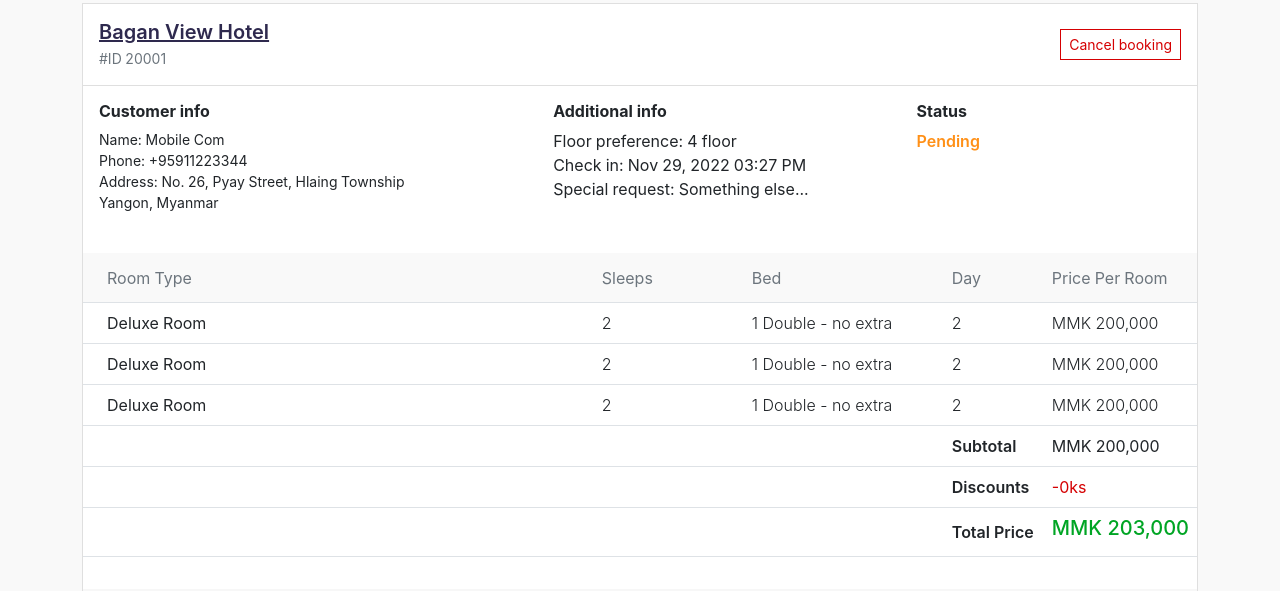
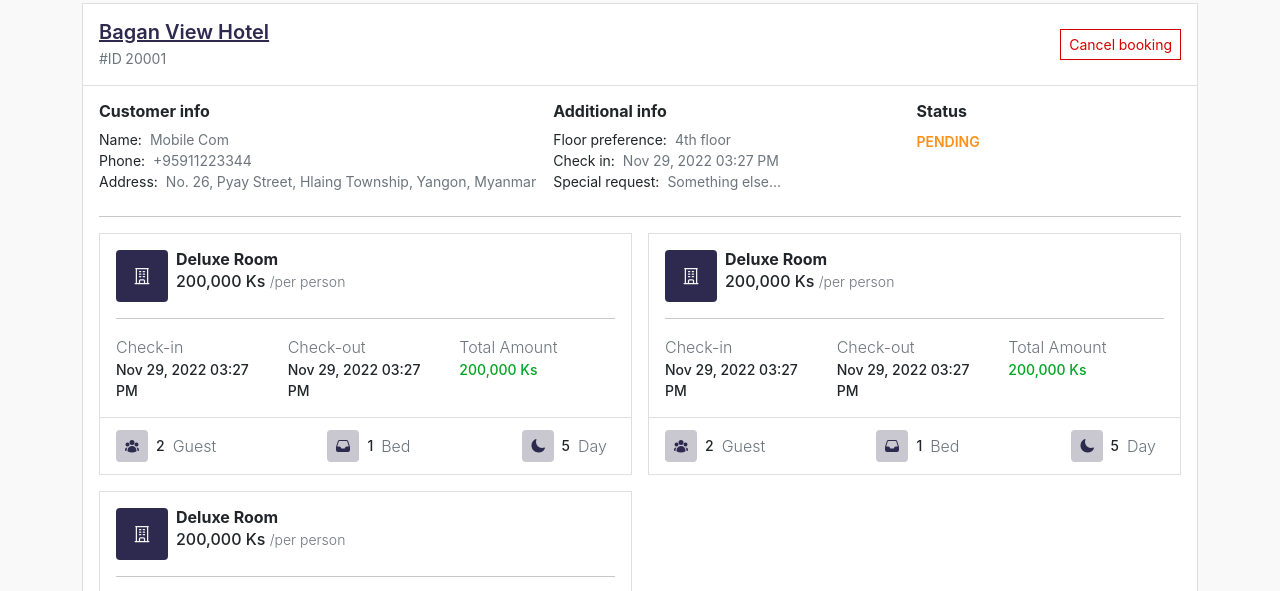
Before and after one commit to phyohtetarkar/hotel-booking-frontend, a Next.js app: page /profile/booking/1 in a window 1280 px wide. Shown: the part 209-800 px from the top of the page. Built offline with nearby package versions, Linux system fonts and the light colour scheme; a web font is replaced by a local one.

Commit message:
Update Booking UI

```diff
--- a/src/pages/profile/booking/[bookingId]/index.tsx
+++ b/src/pages/profile/booking/[bookingId]/index.tsx
@@ -1,12 +1,108 @@
+import { BuildingOfficeIcon } from "@heroicons/react/24/outline";
+import { InboxIcon, MoonIcon, UserGroupIcon } from "@heroicons/react/24/solid";
+import Image from "next/image";
 import Link from "next/link";
 import { formatTimestamp } from "../../../../common/utils";
+
+function BookingCard() {
+  return (
+    <div className="card">
+      <div className="card-body p-3">
+        <div className="hstack align-items-start mb-2">
+          <div className="position-relative flex-shrink-0 p-3 bg-primary border-0 rounded">
+            <BuildingOfficeIcon width={20} className={"text-light"} />
+          </div>
+          <div className="ms-2">
+            <h6 className="flex-grow-1 fw-bold pe-2 mb-0">Deluxe Room</h6>
+            <text className="fw-medium">
+              200,000&nbsp;Ks{" "}
+              <small className="fw-light text-muted">/per person</small>
+            </text>
+          </div>
+        </div>
+        <hr className="dark-gray" />
+        <div className="row g-3">
+          <div className="col-sm-6 col-md-4">
+            <div className="vstack">
+              <span className="text-muted fw-light">Check-in</span>
+              <small className="mb-0 fw-medium">
+                {formatTimestamp(Date.now(), true)}
+              </small>
+            </div>
+          </div>{" "}
+          <div className="col-sm-6 col-md-4">
+            <div className="vstack">
+              <span className="text-muted fw-light">Check-out</span>
+              <small className="mb-0 fw-medium">
+                {formatTimestamp(Date.now(), true)}
+              </small>
+            </div>
+          </div>
+          <div className="col-md-4">
+            <div className="vstack">
+              <span className="text-muted fw-light">Total Amount</span>
+              <small className="mb-0 fw-medium text-success">
+                200,000&nbsp;Ks
+              </small>
+            </div>
+          </div>
+        </div>
+        {/* <div className="hstack p-3 bg-light bg-opacity-50  overflow-hidden">
+          <div className="vstack">
+            <text className="text-muted fw-light">Subtotal</text>
+            <small className="fw-medium">200,000&nbsp;Ks</small>
+          </div>
+          <div className="vstack">
+            <text className="text-muted fw-light">Discounts</text>
+            <small className="text-danger fw-medium">-0&nbsp;Ks</small>
+          </div>
+          <div className="vstack">
+            <text className="text-muted fw-light">Total Price</text>
+            <small className="text-success fw-medium text-truncate">
+              200,000&nbsp;Ks
+            </small>
+          </div>
+        </div> */}
+      </div>
+      <div className="card-footer bg-white">
+        <div className="hstack g-2 me-2 justify-content-between overflow-hidden py-1">
+          <div className="hstack gap-2">
+            <div className="bg-primary-dark rounded p-2 bg-opacity-25">
+              <UserGroupIcon width={16} className="text-primary" />
+            </div>
+            <small className="fw-medium">2</small>
+            <text className="text-muted fw-light">Guest</text>
+          </div>
+          <div className="hstack gap-2">
+            <div className="bg-primary-dark rounded p-2 bg-opacity-25">
+              <InboxIcon width={16} className="text-primary" />
+            </div>
+            <small className="fw-medium">1</small>
+            <text className="text-muted fw-light">Bed</text>
+          </div>
+          <div className="hstack gap-2">
+            <div className="bg-primary-dark rounded p-2 bg-opacity-25">
+              <MoonIcon width={16} className="text-primary" />
+            </div>
+            <small className="fw-medium">5</small>
+            <text className="text-muted fw-light">Day</text>
+          </div>
+        </div>
+      </div>
+    </div>
+  );
+}
 
 function BookingRow() {
   return (
     <tr>
       <td className="ps-3 ps-lg-4 w-100">
         <div className="d-flex">
-          <span className="text-primary"><Link className="text-dark text-decoration-none" href="#">Deluxe Room</Link></span>
+          <span className="text-primary">
+            <Link className="text-dark text-decoration-none" href="#">
+              Deluxe Room
+            </Link>
+          </span>
         </div>
       </td>
       <td>
@@ -64,107 +160,93 @@
                 <div className="row align-items-center">
                   <div className="col d-flex">
                     <div className="vstack gap-1">
-                      <Link className="fw-semibold h5 my-auto" href={"/profile/hotels/1"}>
+                      <Link
+                        className="fw-semibold h5 my-auto"
+                        href={"/profile/hotels/1"}
+                      >
                         Bagan View Hotel
                       </Link>
                       <small className="text-muted text-wrap">#ID 20001</small>
                     </div>
                   </div>
                   <div className="col-auto">
-                    <Link className="btn btn-sm btn-outline-danger align-self-center" href={"#"}>
+                    <Link
+                      className="btn btn-sm btn-outline-danger align-self-center"
+                      href={"#"}
+                    >
                       Cancel booking
                     </Link>
                   </div>
                 </div>
               </div>
-              <div className="card-body p-0">
-                <div className="row gx-2 gy-3 mb-4 p-3">
-                  <div className="col-md-5">
+              <div className="card-body">
+                <div className="row gx-2 gy-3 mb-4">
+                  <div className="col-md-5 small">
                     <h6 className="fw-bold">Customer info</h6>
-                    <div className="vstack text-dark small">
-                      <span>Name: Mobile Com</span>
-                      <span>Phone: +95911223344</span>
-                      <span>Address: No. 26, Pyay Street, Hlaing Township</span>
-                      <span>Yangon, Myanmar</span>
+                    <div>
+                      Name:<text className="text-muted ms-2">Mobile Com</text>
+                    </div>
+                    <div>
+                      Phone:
+                      <text className="text-muted ms-2">+95911223344</text>
+                    </div>
+                    <div>
+                      Address:
+                      <text className="text-muted ms-2">
+                        No. 26, Pyay Street, Hlaing Township, Yangon, Myanmar
+                      </text>
                     </div>
                   </div>
-                  <div className="col-md-4">
+                  <div className="col-md-4 small">
                     <h6 className="fw-bold">Additional info</h6>
-                    <div>Floor preference: 4 floor</div>
-                    <div>Check in: {formatTimestamp(Date.now(), true)}</div>
-                    <div>Special request: Something else...</div>
+                    <div>
+                      Floor preference:
+                      <text className="text-muted ms-2">4th floor</text>
+                    </div>
+                    <div>
+                      Check in:
+                      <text className="text-muted ms-2">
+                        {formatTimestamp(Date.now(), true)}
+                      </text>
+                    </div>
+                    <div>
+                      Special request:
+                      <text className="text-muted ms-2">Something else...</text>
+                    </div>
                   </div>
                   <div className="col-md-3">
                     <h6 className="fw-bold">Status</h6>
                     <div className="text-warning">
-                      <span className="fw-semibold">Pending</span>
+                      <small className="fw-semibold">PENDING</small>
                     </div>
                   </div>
                 </div>
-                <div className="row mb-3">
-                  <div className="col-lg-12">
-                    {/* <div className="card">
-                      <div className="card-body p-0"> */}
-                        <div className="table-responsive">
-                          <table className="table bg-white align-middle">
-                            <thead className="text-nowrap align-middle" style={{backgroundColor: "#f9f9f9"}}>
-                              <tr style={{ height: 50 }}>
-                                <th
-                                  className="ps-3 ps-lg-4 fw-normal text-muted"
-                                  style={{ minWidth: 200 }}
-                                >
-                                  Room Type
-                                </th>
-                                <th
-                                  className="fw-normal text-muted"
-                                  style={{ minWidth: 150 }}
-                                >
-                                  Sleeps
-                                </th>
-                                <th
-                                  className="fw-normal text-muted"
-                                  style={{ minWidth: 200 }}
-                                >
-                                  Bed
-                                </th>
-                                <th
-                                  className="fw-normal text-muted"
-                                  style={{ minWidth: 100 }}
-                                >
-                                  Day
-                                </th>
-                                <th
-                                  className="fw-normal text-muted"
-                                  style={{ minWidth: 100 }}
-                                >
-                                  Price Per Room
-                                </th>
-                              </tr>
-                            </thead>
-                            <tbody className="border-top-0">
-                              {list.map((i) => (
-                                <BookingRow key={i} />
-                              ))}
-                              <tr>
-                                <td colSpan={3}></td>
-                                <td className="fw-semibold">Subtotal</td>
-                                <td className="">MMK&nbsp;200,000</td>
-                              </tr>
-                              <tr>
-                                <td colSpan={3}></td>
-                                <td className="fw-semibold">Discounts</td>
-                                <td className="text-danger">-0ks</td>
-                              </tr>
-                              <tr>
-                                <td colSpan={3}></td>
-                                <td className="fw-semibold">Total Price</td>
-                                <td className="text-success"><h5>MMK&nbsp;203,000</h5></td>
-                              </tr>
-                            </tbody>
-                          </table>
-                        {/* </div>
-                      </div> */}
+                <hr className="dark-gray" />
+                <div className="row row-cols-1 row-cols-sm-1 row-cols-md-2 row-cols-lg-2 g-3 mb-4">
+                  {list.map((i) => (
+                    <div className="col" key={i}>
+                      <BookingCard key={i} />
                     </div>
+                  ))}
+                </div>
+                <div className="row">
+                  <div className="ms-auto col-xl-4 col-lg-5 col-sm-7">
+                    <table className="table border">
+                      <tbody>
+                        <tr className="small">
+                          <td className="fw-bold">Subtotal</td>
+                          <td className="text-end">600,000&nbsp;Ks</td>
+                        </tr>
+                        <tr className="small">
+                          <td className="fw-bold">Discount</td>
+                          <td className="text-end text-danger">-0&nbsp;Ks</td>
+                        </tr>
+                        <tr>
+                          <td className="text-uppercase fw-bold">Total</td>
+                          <td className="text-end fw-bold text-success">600,000&nbsp;Ks</td>
+                        </tr>
+                      </tbody>
+                    </table>
                   </div>
                 </div>
               </div>
```
Also changed, not shown: src/pages/profile/booking/index.tsx (+23 -15 lines).
